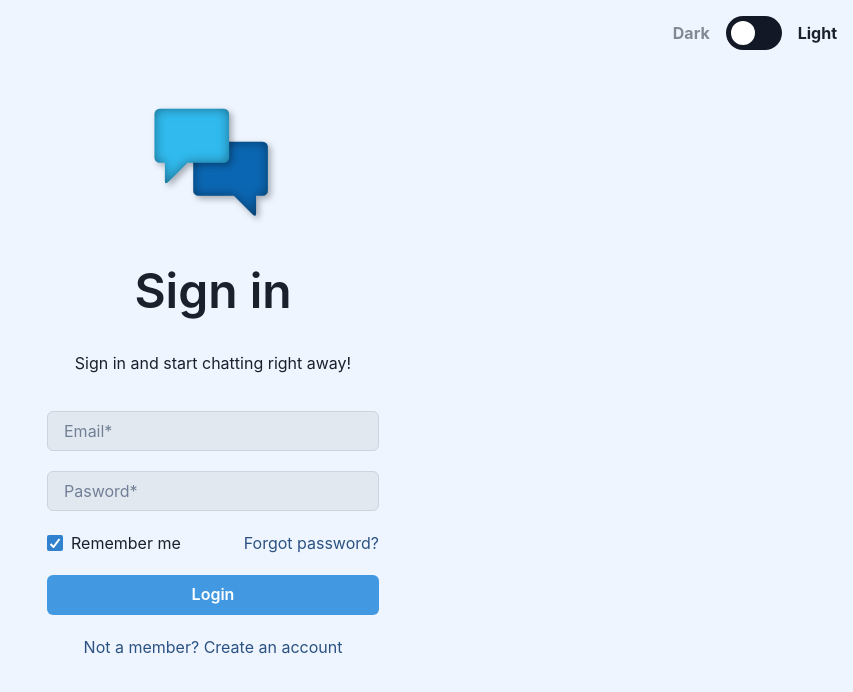
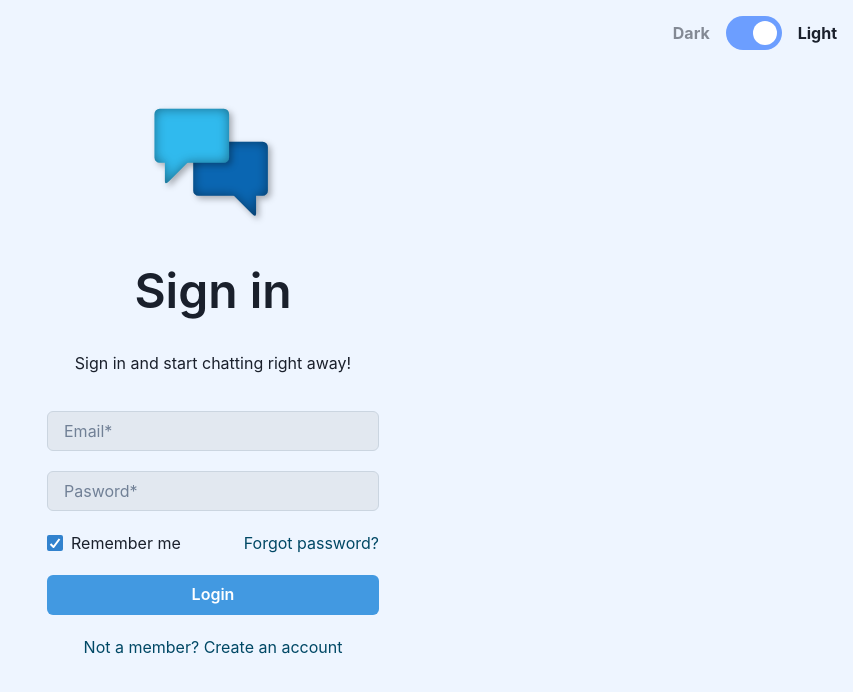
Before and after one commit to Chamesss/Chat-Application, a React (Vite) app in the folder chat-app/: page /login in a window 1280 px wide. Shown: the top 692 px of the page, without its empty margins (427-1280 px from the left). Built offline with nearby package versions, Linux system fonts and the light colour scheme.

Commit message:
more-styling

```diff
--- a/chat-app/src/App.jsx
+++ b/chat-app/src/App.jsx
@@ -3,13 +3,15 @@ import Register from './pages/Register';
 import Application from './pages/Application';
 import RequireAuth from './utils/RequireAuth'
 import RequireNoAuth from './utils/RequireNoAuth'
-import Layout from './Layouts/Layout';import {
+import Layout from './Layouts/Layout'; import {
   RouterProvider,
   Route,
   createBrowserRouter,
   createRoutesFromElements,
   Navigate
 } from 'react-router-dom'
+import { useState, useEffect } from 'react';
+
 
 const router = createBrowserRouter(
   createRoutesFromElements(
@@ -31,9 +33,17 @@ const router = createBrowserRouter(
 )
 
 function App() {
+  const [showRouter, setShowRouter] = useState(false);
+
+  useEffect(() => {
+    setShowRouter(true);
+  }, []);
+
   return (
-    <RouterProvider router={router} />
-  )
+    <>
+      {showRouter && <RouterProvider router={router} />}
+    </>
+  );
 }
 
 export default App
--- a/chat-app/src/components/Header.jsx
+++ b/chat-app/src/components/Header.jsx
@@ -1,10 +1,18 @@
-import React from 'react'
+import React, { useState, useEffect } from 'react'
 import { HStack, useColorMode, Switch, Text } from '@chakra-ui/react'
 
 const Header = () => {
     const { colorMode, toggleColorMode } = useColorMode();
+    const [lightMode, setLightMode] = useState(colorMode === 'light' ? true : false)
+    useEffect(() => {
+        colorMode === 'dark' ? setLightMode(false) : setLightMode(true)
+    }, [colorMode])
+    useEffect(() => {
+        console.log('lightmode === ',lightMode)
+    }, [lightMode])
     const handleChange = (e) => {
-        e.preventDefault();
+        e.preventDefault()
+        setLightMode(!lightMode)
         setTimeout(() => {
             toggleColorMode();
         }, 110)
@@ -12,7 +20,7 @@ const Header = () => {
     return (
         <HStack minW='100%' p='4' display="flex" justifyContent="end" alignItems='center' spacing={4}>
             <Text><span style={{ fontWeight: '700' }}>{colorMode === 'dark' ? 'Dark' : <span style={{ opacity: '0.5' }}> Dark </span>}</span></Text>
-            <Switch size='lg' sx={{
+            <Switch size='lg' isChecked={lightMode} sx={{
                 'span.chakra-switch__track:not([data-checked])': {
                     backgroundColor: '#131827',
                 },
--- a/chat-app/src/index.css
+++ b/chat-app/src/index.css
@@ -1,9 +1,13 @@
-*{
-  padding:0;
-  margin:0;
+* {
+  padding: 0;
+  margin: 0;
   box-sizing: border-box;
 }
 
 body {
   font-family: 'Josefin Sans', sans-serif;
 }
+
+.link-component:hover {
+  opacity: 0.8;
+}
--- a/chat-app/src/main.jsx
+++ b/chat-app/src/main.jsx
@@ -5,6 +5,7 @@ import './index.css'
 import { ChakraProvider } from '@chakra-ui/react'
 import { ColorModeScript } from "@chakra-ui/react";
 import { chakraCustomTheme as theme } from "./styles/ThemeConfig";
+console.log('theme === ', theme.config.initialColorMode)
 
 ReactDOM.createRoot(document.getElementById('root')).render(
   <React.StrictMode>
--- a/chat-app/src/pages/Login.jsx
+++ b/chat-app/src/pages/Login.jsx
@@ -1,7 +1,7 @@
 import React from 'react'
-import { Container, Stack, Text, Checkbox, Link, Button, useColorMode, Input } from '@chakra-ui/react'
+import { Container, Stack, Text, Checkbox, Button, useColorMode } from '@chakra-ui/react'
 import CustomInput from '../components/Input'
-
+import { Link } from 'react-router-dom'
 
 const Login = () => {
   const { colorMode } = useColorMode();
@@ -34,10 +34,14 @@ const Login = () => {
                 },
               }}
             >Remember me</Checkbox>
-            <Link color={colorMode === 'light' ? 'blue.700' : 'blue.200'}>Forgot password?</Link>
+            <Link className='link-component' to='null' style={{
+              color: colorMode === 'light' ? '#004865' : '#90CAF9',
+            }}>Forgot password?</Link>
           </Stack>
           <Button w='100%' color='white' bg={colorMode === 'light' ? 'blue.400' : 'blue.600'}>Login</Button>
-          <Link color={colorMode === 'light' ? 'blue.700' : 'blue.200'}>Not a member? Create an account</Link>
+          <Link className='link-component' to='/register' style={{
+            color: colorMode === 'light' ? '#004865' : '#90CAF9'
+          }}>Not a member? Create an account</Link>
         </Stack>
       </Stack>
     </Container>
--- a/chat-app/src/styles/ThemeConfig.jsx
+++ b/chat-app/src/styles/ThemeConfig.jsx
@@ -1,17 +1,17 @@
 import { extendTheme } from "@chakra-ui/react";
 
 const config = {
-  initialColorMode: "light",
-  useSystemColorMode: true
+  initialColorMode: window.localStorage.getItem("chakra-ui-color-mode") || 'light',
+  useSystemColorMode: false
 };
 
 export const chakraCustomTheme = extendTheme({
   config
 });
 
-export function deleteColorModeInLocalStorage() {
-  window.localStorage.removeItem("chakra-ui-color-mode");
-}
+// export function deleteColorModeInLocalStorage() {
+//   window.localStorage.removeItem("chakra-ui-color-mode");
+// }
 
 // After 3s reset the localStorage
-setTimeout(deleteColorModeInLocalStorage, 3000);
+//setTimeout(deleteColorModeInLocalStorage, 3000);
```
Lines whose indentation alone changed are shown as unchanged.
